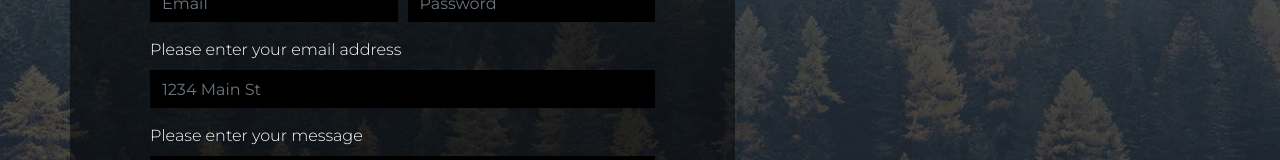
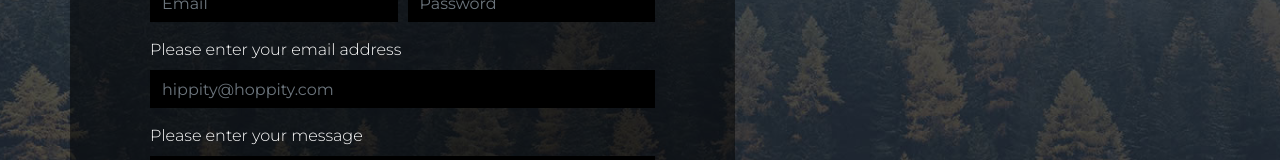
Before and after one commit to M-Seross/Week-2-Homework, a plain HTML site: page contact.html in a window 1280 px wide. Shown: the part 253-413 px from the top of the page. Drawn offline with nearby package versions, Linux system fonts and the light colour scheme.

Commit message:
ReadMe Added + Contact Update

```diff
--- a/contact.html
+++ b/contact.html
@@ -63,7 +63,7 @@
             </div>
             <div class="form-group">
               <label for="inputAddress">Please enter your email address</label>
-              <input type="text" class="form-control" id="inputAddress" placeholder="1234 Main St">
+              <input type="text" class="form-control" id="inputAddress" placeholder="hippity@hoppity.com">
             </div>
             <div class="form-group">
               <label for="inputMessage">Please enter your message</label>
```
Also changed, not shown: 1 other file.
